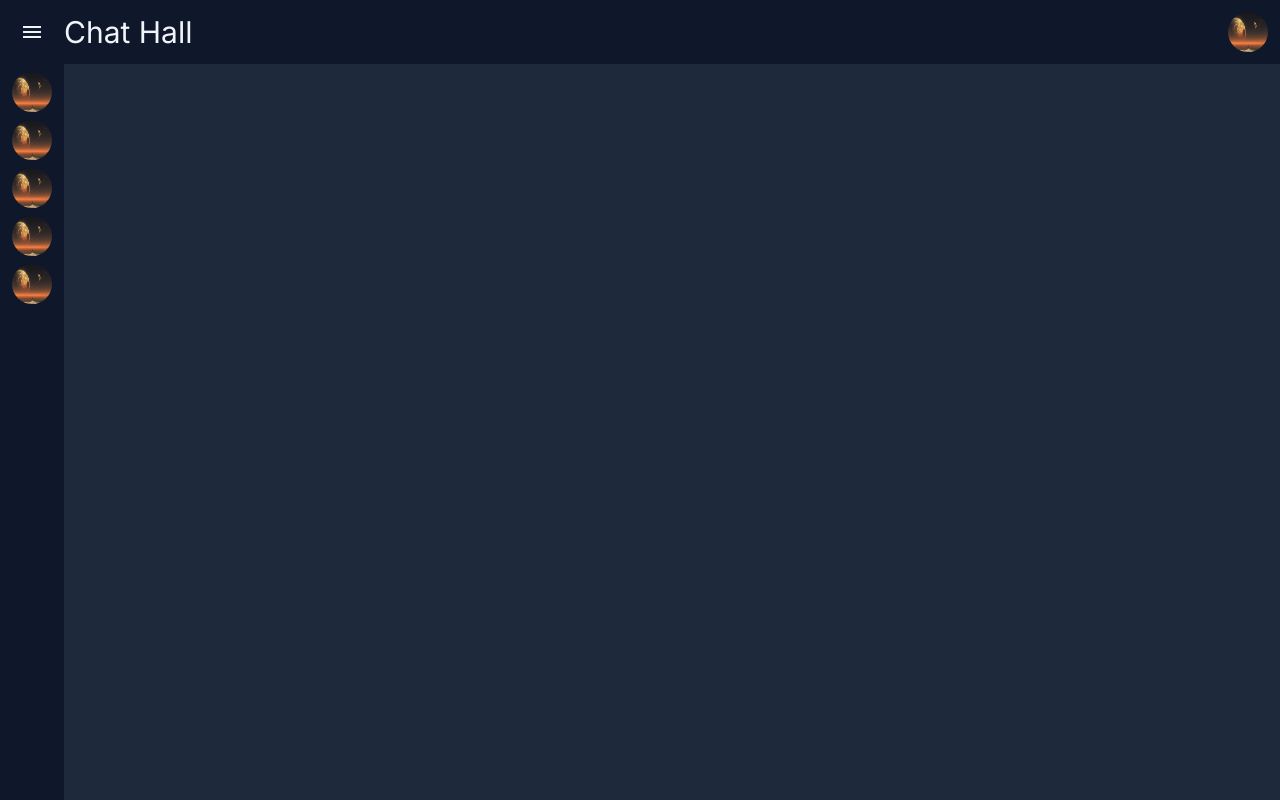
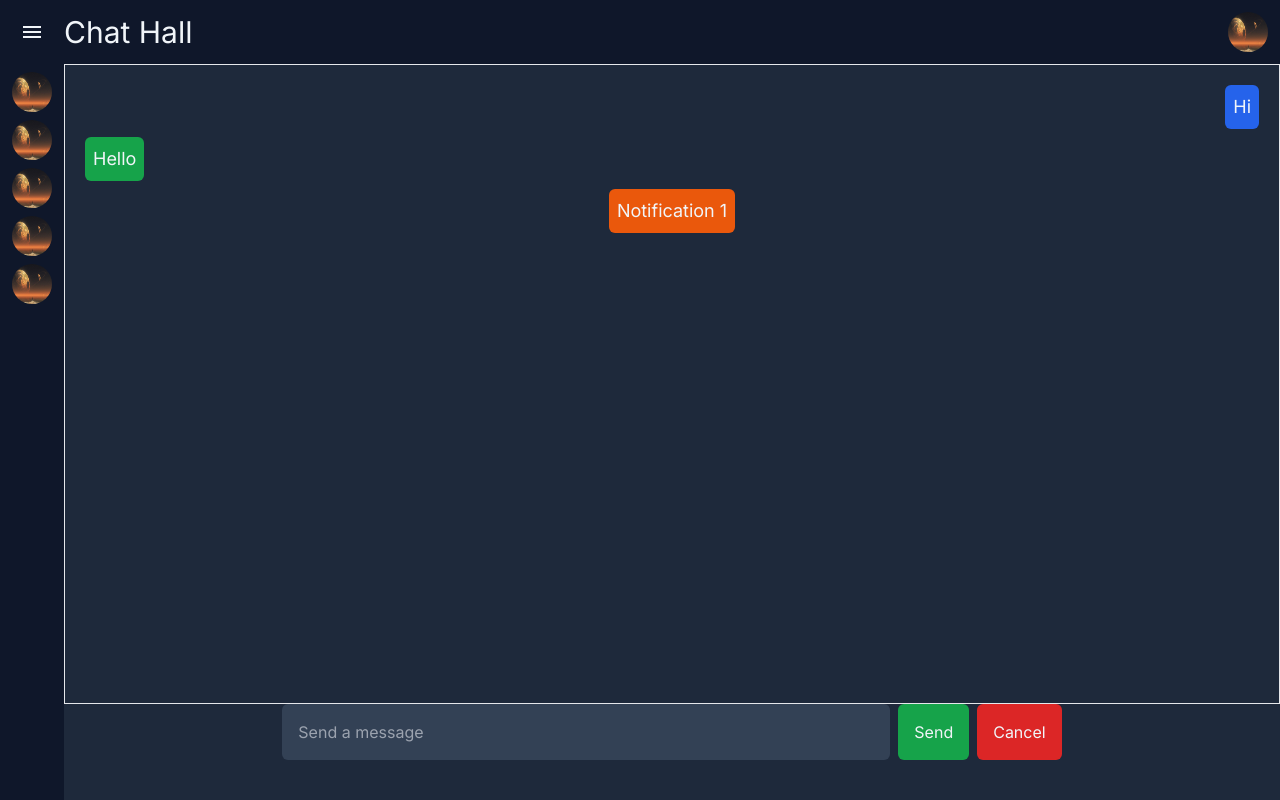
Before and after one commit to rekredhead/Chat-App, a Next.js app in the folder client/: page / in a window 1280 px wide. Built offline with nearby package versions, Linux system fonts and the light colour scheme; no server answers.

Commit message:
Added simple chat body. Finished basic UI of page. Working on functionality

```diff
--- a/client/src/app/globals.css
+++ b/client/src/app/globals.css
@@ -10,4 +10,8 @@
       background-color: gray;
       border-radius: 1em;
    }
+   .double-grid {
+      display: grid;
+      grid-template-columns: min-content 1fr;
+   }
 }
--- a/client/src/app/page.tsx
+++ b/client/src/app/page.tsx
@@ -10,13 +10,72 @@ interface messagesData {
    text: string;
 }
 
+function Header({ onClick }: any) {
+   return (
+      <header className="flex fixed items-center justify-between px-3 bg-slate-900 top-0 left-0 right-0 h-16">
+         <div className="flex items-center gap-3">
+            <button
+               onClick={onClick}
+               className="flex items-center justify-center h-10 w-10 rounded-full hover:bg-slate-700 active:bg-slate-600 transition"
+            >
+               <span className="material-icons">menu</span>
+            </button>
+            <p className="text-3xl">Chat Hall</p>
+         </div>
+         <div className="flex items-center gap-3">
+            <Link
+               title="Profile"
+               href="/profile"
+               className="h-10 w-10 rounded-full overflow-hidden"
+            >
+               <Image
+                  src="/kehan.png"
+                  alt="Kehan PFP"
+                  width={0}
+                  height={0}
+                  sizes="100vw"
+                  style={{ width: '100%', height: '100%' }}
+               />
+            </Link>
+         </div>
+      </header>
+   );
+}
+
+function NavBar({ isMenuExpanded }: any) {
+   return (
+      <nav className={`flex flex-col items-center mt-16 py-2 px-3 gap-2 bg-slate-900 w-auto overflow-y-scroll`}>
+         {
+            [0, 1, 2, 3, 4].map((item, index) => {
+               return (
+                  <div className="flex items-center gap-2">
+                     <div key={index} className="h-10 w-10 rounded-full overflow-hidden">
+                        <Image
+                           src="/kehan.png"
+                           alt="Kehan PFP"
+                           width={0}
+                           height={0}
+                           sizes="100vw"
+                           style={{ width: '100%', height: '100%' }}
+                        />
+                     </div>
+                     {isMenuExpanded && <p className="text-sm">Testusername</p>}
+                  </div>
+               );
+            })
+         }
+      </nav>
+   );
+}
+
 export default function Home() {
    const SERVER_DOMAIN = process.env.SERVER_DOMAIN;
 
    const [isMenuExpanded, setIsMenuExpanded] = useState(false);
-   /*
    const [messages, setMessages] = useState<messagesData[]>([]);
    const [socket, setSocket] = useState<Socket | null>(null);
+
+   const toggleMenu = () => setIsMenuExpanded(prevState => !prevState);
 
    // Only establish the websocket connection once after the page load
    useEffect(() => {
@@ -50,85 +109,31 @@ export default function Home() {
 
       socket.emit('message', text);
    }
-   */
+
    return (
       <div className="w-screen h-screen">
-         <header className="flex fixed items-center justify-between px-3 bg-slate-900 top-0 left-0 right-0 h-16">
-            <div className="flex items-center gap-3">
-               <button
-                  onClick={() => setIsMenuExpanded(prevState => !prevState)}
-                  className="flex items-center justify-center h-10 w-10 rounded-full hover:bg-slate-700 active:bg-slate-600 transition"
-               >
-                  <span className="material-icons">menu</span>
-               </button>
-               <p className="text-3xl">Chat Hall</p>
-            </div>
-            <div className="flex items-center gap-3">
-               <Link
-                  title="Profile"
-                  href="/profile"
-                  className="h-10 w-10 rounded-full overflow-hidden"
-               >
-                  <Image
-                     src="/kehan.png"
-                     alt="Kehan PFP"
-                     width={0}
-                     height={0}
-                     sizes="100vw"
-                     style={{ width: '100%', height: '100%' }}
+         <Header onClick={toggleMenu} />
+         <div className="double-grid w-full h-full">
+            <NavBar isMenuExpanded={isMenuExpanded} />
+            <main className="flex relative mt-16">
+               <div className="flex flex-col absolute top-0 left-0 right-0 bottom-24 p-5 gap-2 border">
+                  <p className="p-2 rounded-md text-lg w-fit bg-blue-600 self-end">Hi</p>
+                  <p className="p-2 rounded-md text-lg w-fit bg-green-600 self-start">Hello</p>
+                  <p className="p-2 rounded-md text-lg w-fit bg-orange-600 self-center">Notification 1</p>
+               </div>
+               <form className="flex absolute justify-center py-2 bottom-8 left-0 right-0 gap-2" action={handleSubmit}>
+                  <input
+                     className="bg-slate-700 p-4 text-base rounded-md w-1/2 outline-none"
+                     name="text"
+                     type="text"
+                     autoFocus={true}
+                     placeholder="Send a message"
                   />
-               </Link>
-            </div>
-         </header>
-         <nav className={`flex flex-col fixed items-center py-2 gap-2 bg-slate-900 top-16 left-0 bottom-0 w-auto px-3 overflow-y-scroll`}>
-            {
-               [0, 1, 2, 3, 4].map((item, index) => {
-                  return (
-                     <div className="flex items-center gap-2">
-                        <div key={index} className="h-10 w-10 rounded-full overflow-hidden">
-                           <Image
-                              src="/kehan.png"
-                              alt="Kehan PFP"
-                              width={0}
-                              height={0}
-                              sizes="100vw"
-                              style={{ width: '100%', height: '100%' }}
-                           />
-                        </div>
-                        { isMenuExpanded && <p className="text-sm">Testusername</p> }
-                     </div>
-                  );
-               })
-            }
-         </nav>
-         {/*
-         <h1>Message board</h1>
-         <div className="border w-1/2 h-1/2 mb-5">
-            {messages.map((message, index) => (
-               <div key={index}>
-                  <p>{`${message.id}: ${message.text}`}</p>
-               </div>
-            ))}
+                  <button className="p-4 rounded-md bg-green-600 hover:opacity-80" type="submit">Send</button>
+                  <button className="p-4 rounded-md bg-red-600 hover:opacity-80" type="reset">Cancel</button>
+               </form>
+            </main>
          </div>
-         <form className="flex flex-col w-1/2" action={handleSubmit}>
-            <input className="text-black p-2" name="myMessage" type="text" />
-            <button type="submit">Send</button>
-         </form>
-         */}
-         {/*
-         <main className="flex flex-col items-center h-screen w-screen px-5">
-            <div className="border flex flex-col h-[90%] w-full p-1 gap-2 overflow-y-scroll">
-               <div className="p-2 rounded-md text-lg w-fit bg-blue-600 self-end">Hi</div>
-               <div className="p-2 rounded-md text-lg w-fit bg-green-600 self-start">Hello</div>
-               <div className="p-2 rounded-md text-lg w-fit bg-orange-600 self-center">Notification 1</div>
-            </div>
-            <form className="border flex justify-center items-center h-[10%] w-full">
-               <input className="w-4/5 p-1 rounded-md bg-transparent border" type="text" />
-               <button className="p-1 rounded-md border w-auto active:opacity-50" type="submit">Enter</button>
-               <button className="p-1 rounded-md border w-auto active:opacity-50" type="reset">Clear</button>
-            </form>
-         </main>
-         */}
       </div>
    );
 }
```
